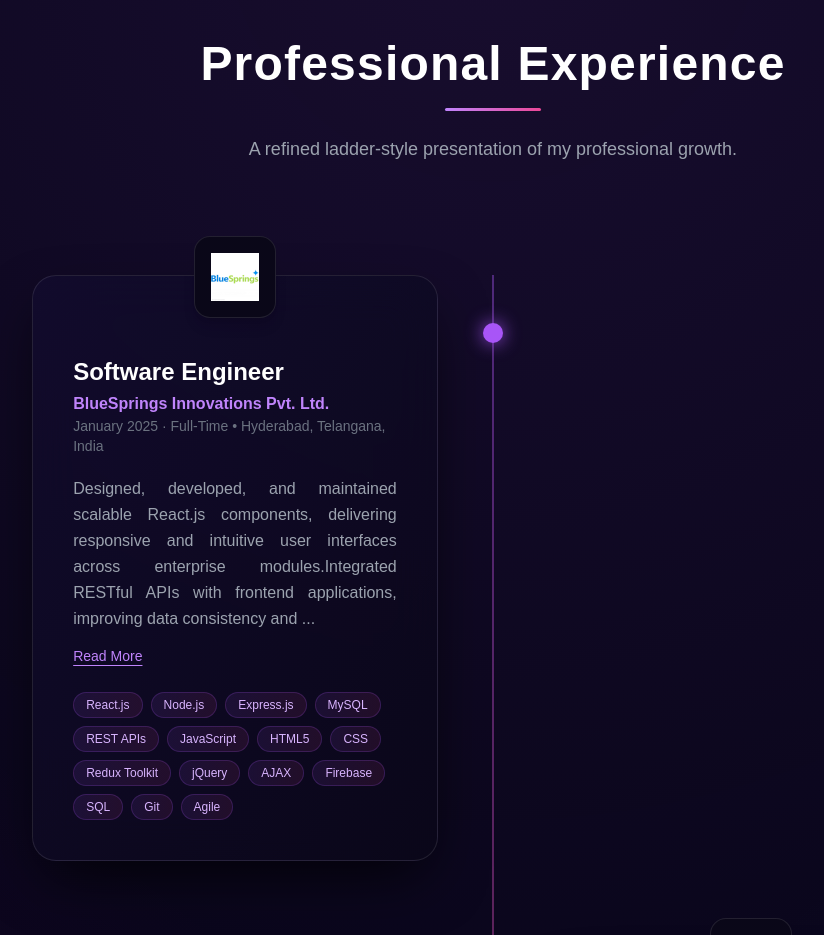
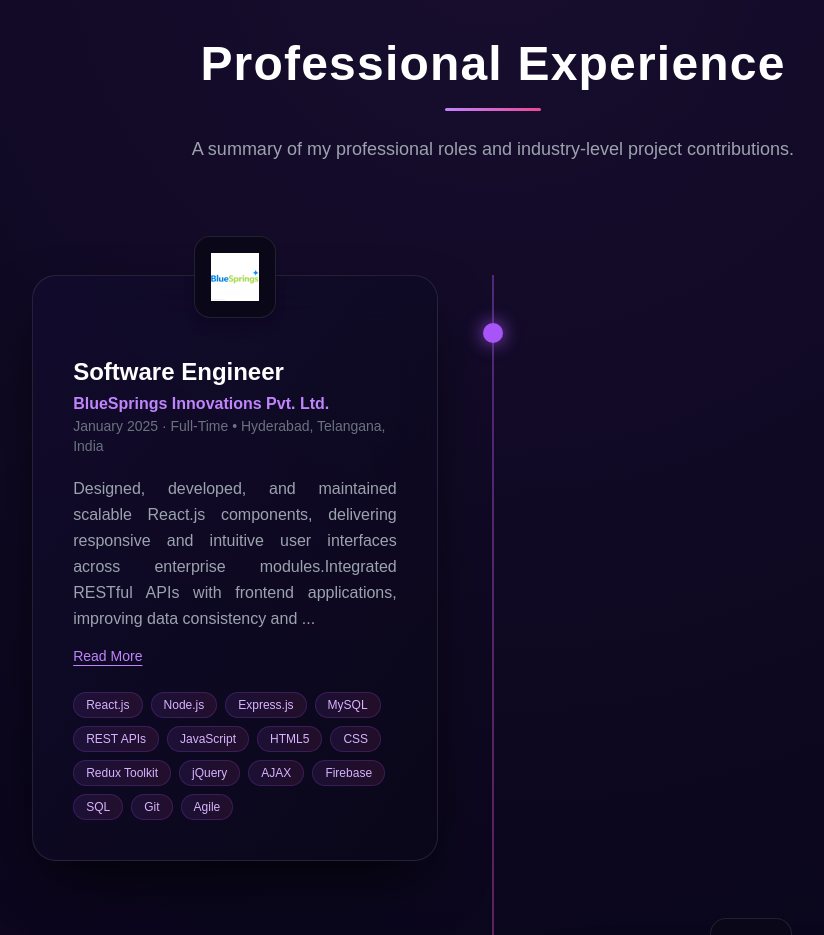
Before and after one commit to anchal-singh26/portfolio, a React (Vite) app: page / in a window 1280 px wide. Shown: the part 6820-7755 px from the top of the page, without its empty margins (147-971 px from the left). Built offline with nearby package versions, Linux system fonts and the light colour scheme; a web font is replaced by a local one.

Commit message:
Update Professional-experience.jsx

```diff
--- a/src/components/Professional-Experience/Professional-experience.jsx
+++ b/src/components/Professional-Experience/Professional-experience.jsx
@@ -26,7 +26,7 @@
         </h2>
         <div className="w-24 h-[3px] bg-gradient-to-r from-purple-400 to-pink-500 mx-auto mt-5 rounded-full"></div>
         <p className="text-gray-400 mt-6 max-w-2xl mx-auto text-lg">
-          A refined ladder-style presentation of my professional growth.
+          A summary of my professional roles and industry-level project contributions.
         </p>
       </div>
 
```
